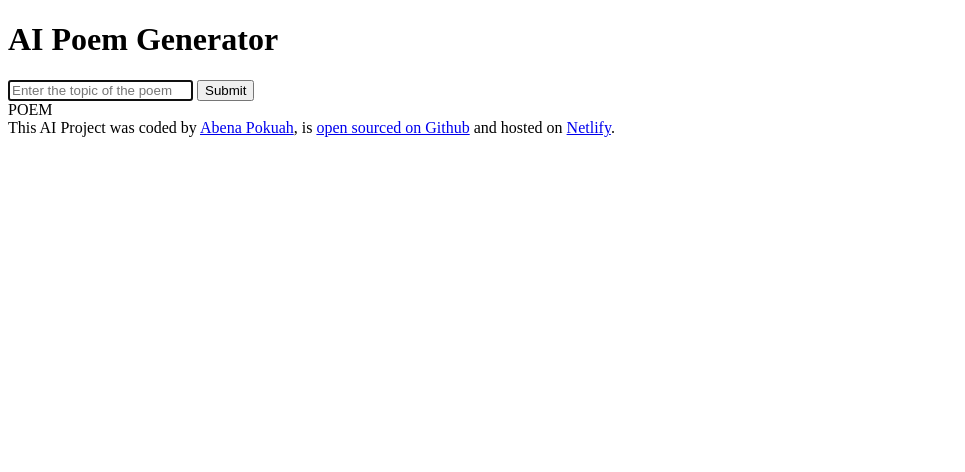
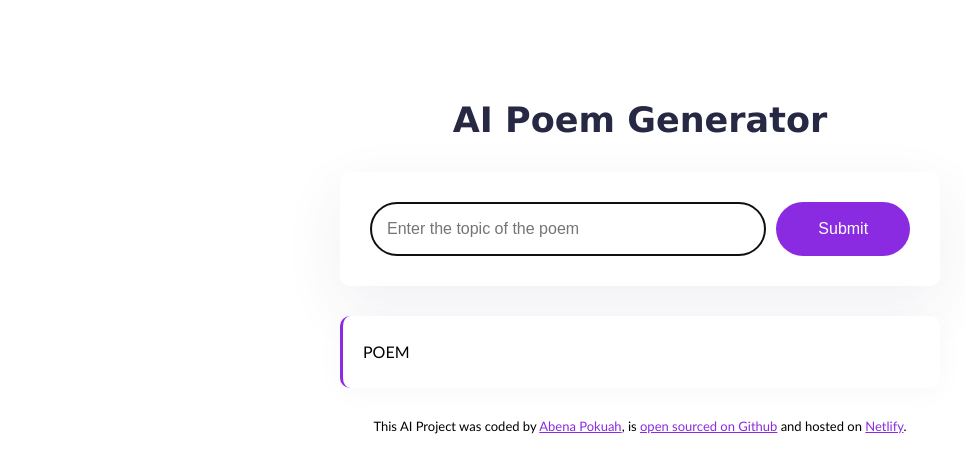
Before and after one commit to Pokuah-Menson1/poem-generator, a plain HTML site: page index.html in a window 1280 px wide. Shown: the whole page, without its empty margins (0-965 px from the left). Drawn offline with Linux system fonts and the light colour scheme.

Commit message:
Added basic css styling

```diff
--- a/index.html
+++ b/index.html
@@ -7,6 +7,7 @@
     <title>Document</title>
   </head>
   <body>
+    <div class="container">
       <header>
         <h1>AI Poem Generator</h1>
       </header>
@@ -19,17 +20,23 @@
             autofocus
             required
             autocomplete="off"
+            class="instruction"
           />
-        <input type="submit" />
+          <input type="submit" class="button" />
         </form>
-      <div>POEM</div>
+        <div class="poem">POEM</div>
       </main>
 
       <footer>
-      This AI Project was coded by <a href="#" target="_blank">Abena Pokuah</a>,
-      is <a href="#" target="_blank">open sourced on Github</a> and hosted on
-      <a href="#" target="_blank"> Netlify</a>.
+        This AI Project was coded by
+        <a href="https://github.com/Pokuah-Menson1" target="_blank"
+          >Abena Pokuah</a
+        >, is
+        <a href="https://github.com/" target="_blank">open sourced on Github</a>
+        and hosted on
+        <a href="https://app.netlify.com/" target="_blank"> Netlify</a>.
       </footer>
+    </div>
     <script src="src/index.js"></script>
   </body>
 </html>
--- a/src/style.css
+++ b/src/style.css
@@ -0,0 +1,76 @@
+body {
+  background-color: f9f7fe;
+  font-family: "Trebuchet MS", "Lucida Sans Unicode", "Lucida Grande",
+    "Lucida Sans", Arial, sans-serif;
+}
+
+h1 {
+  font-weight: 800px;
+  font-size: 35px;
+  line-height: 1.5px;
+  color: #272844;
+  text-align: center;
+  font-family: Verdana, Geneva, Tahoma, sans-serif;
+  margin: 0;
+  padding-bottom: 20px;
+}
+
+.container {
+  margin: 120px auto;
+  max-width: 600px;
+}
+
+header {
+  margin-bottom: 30px;
+}
+
+form {
+  padding: 30px;
+  background-color: white;
+  border-radius: 10px;
+  display: flex;
+  box-shadow: 0px 20px 60px rgba(65, 50, 100, 0.08);
+  margin-bottom: 30px;
+}
+
+.instruction {
+  padding: 16px;
+  border: 1px solid gainsboro;
+  width: 80%;
+  font-size: 16px;
+  border-radius: 50px;
+  line-height: 20px;
+  color: #272844;
+}
+
+.button {
+  margin-left: 10px;
+  background-color: blueviolet;
+  color: white;
+  border: none;
+  border-radius: 50px;
+  padding: 14px 24px;
+  width: 150px;
+  font-size: 16px;
+}
+
+.poem {
+  font-size: 16px;
+  background-color: white;
+  padding: 20px;
+  line-height: 2;
+  font-weight: 400;
+  border-left: 3px solid blueviolet;
+  box-shadow: 0px 4px 30px 0px rgba(39, 33, 60, 0.03);
+  border-radius: 10px;
+}
+
+footer {
+  text-align: center;
+  font-size: 13px;
+  margin-top: 30px;
+}
+
+a {
+  color: blueviolet;
+}
```
Lines whose indentation alone changed are shown as unchanged.
